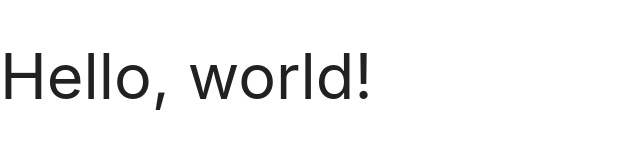
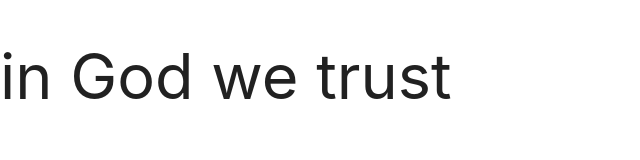
Before and after one commit to hassangerami/javascript-practice, a plain HTML site: page index.html in a window 1280 px wide. Shown: the whole page, without its empty margins (0-640 px from the left). Drawn offline with Linux system fonts and the light colour scheme.

Commit message:
modified

```diff
--- a/index.html
+++ b/index.html
@@ -12,7 +12,7 @@
 </head>
 <body>
 
-    <h1>Hello, world!</h1>
+    <h1>in God we trust</h1>
 
 
     <script src="/assets/materialize/js/materialize.min.js"></script>
```
